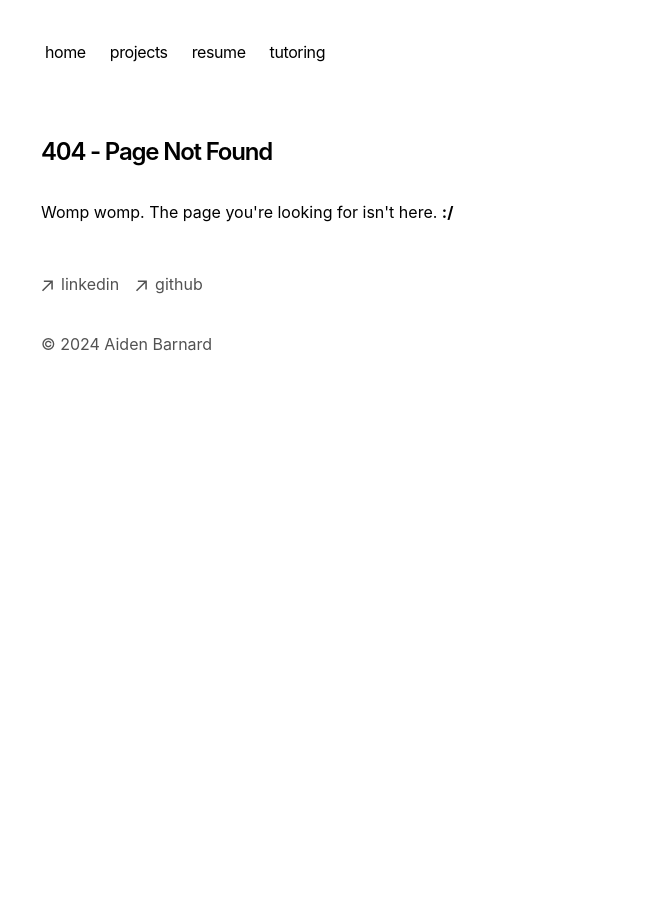
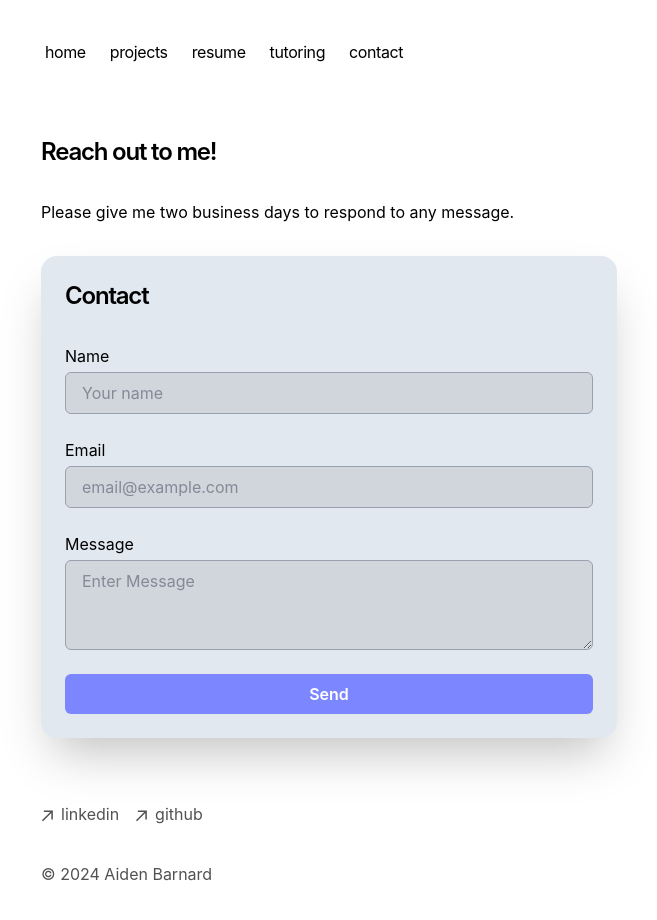
Before and after one commit to TheOfficialBarn/Portfolio, a Next.js app: page /contact in a window 1280 px wide. Before the commit this address had no page. Shown: the top 920 px of the page, without its empty margins (311-968 px from the left). Before the commit the page ends 800 px from the top, so only its background shows below. Built offline with nearby package versions, Linux system fonts and the light colour scheme.

Commit message:
I moved the contact form to its own Page

```diff
--- a/app/components/nav.tsx
+++ b/app/components/nav.tsx
@@ -12,7 +12,10 @@ const navItems = {
   },
   '/tutoring': {
     name: 'tutoring'
-  }
+  },
+  '/contact': {
+    name: 'contact',
+  },
 }
 
 export function Navbar() {
--- /dev/null
+++ b/app/contact/page.tsx
@@ -0,0 +1,13 @@
+import Contact from "app/components/contact";
+
+export default function Page() {
+    return (
+        <section>
+            <h1 className="font-semibold text-2xl mb-8 tracking-tighter">Reach out to me!</h1>
+            <p>Please give me two business days to respond to any message. </p>
+            <div className="my-8">
+                <Contact />
+            </div>
+        </section>
+    );
+};
--- a/app/tutoring/page.tsx
+++ b/app/tutoring/page.tsx
@@ -3,7 +3,7 @@ import Contact from "app/components/contact";
 export default function Page() {
     return(
         <section>
-            <h1 className="mb-8 text-2xl font-semibold tracking-tighter">Welcome to my tutoring page!</h1>
+            <h1 className="mb-8 text-2xl font-semibold tracking-tighter">Welcome to my tutoring page</h1>
             <p>I tutor middle school and high school students in the following subjects up to the collegiate level:</p>
             <br/>
             <ul className="list-disc pl-5"> {/*The */}
@@ -18,7 +18,7 @@ export default function Page() {
             <br/>
             <p>My rate is $15/hour for the first session and $30/hour moving forward. I am available for in-person tutoring in the Lawrence, KS area, or online tutoring via Zoom. Please contact me below for more details; I would love to chat!</p>
             <br/>
-            <Contact />
+            <a href="/contact" className="text-indigo-400 dark:text-indigo-600 hover:underline">Contact me</a>
         </section>
     )
 }
```
